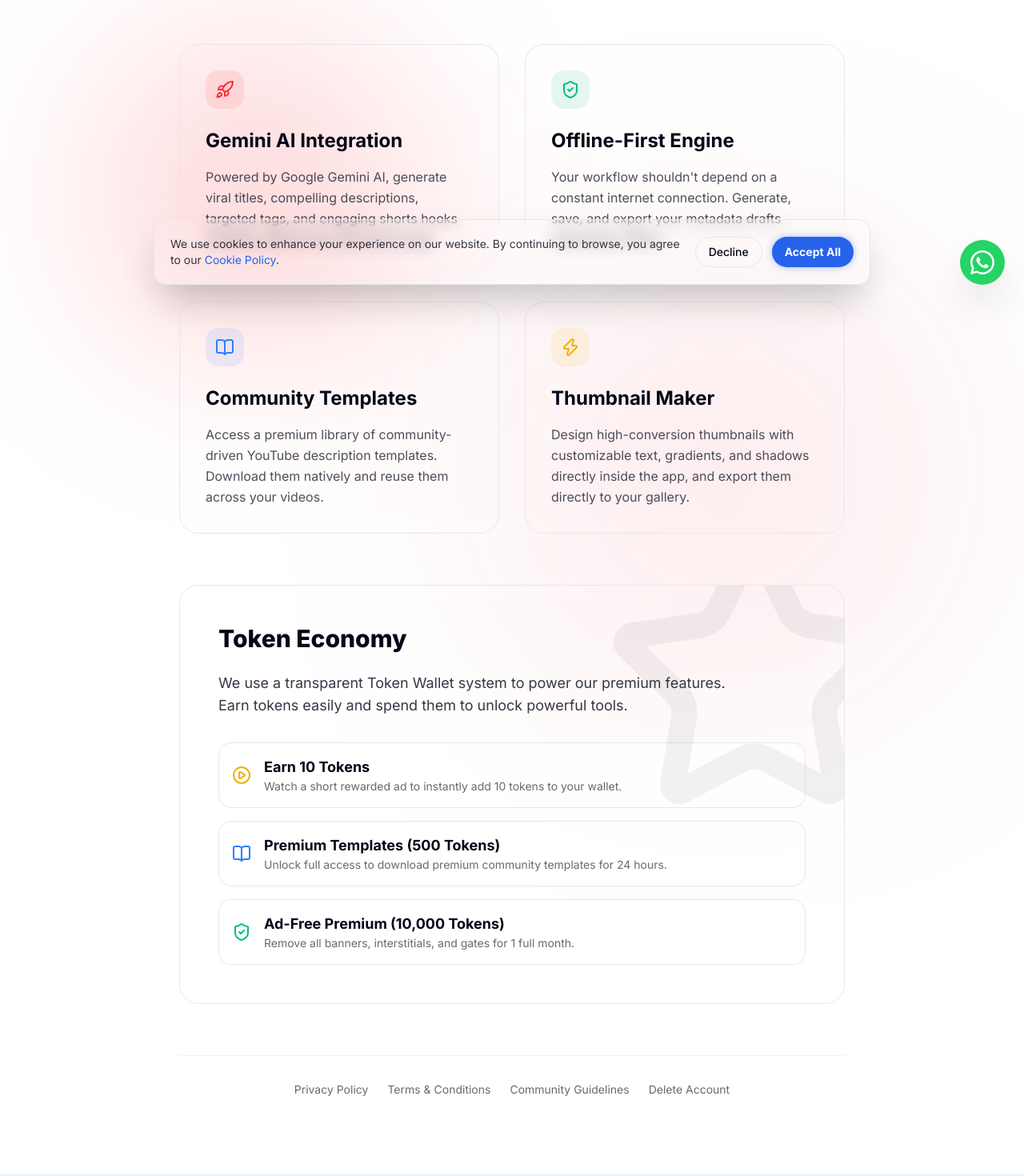
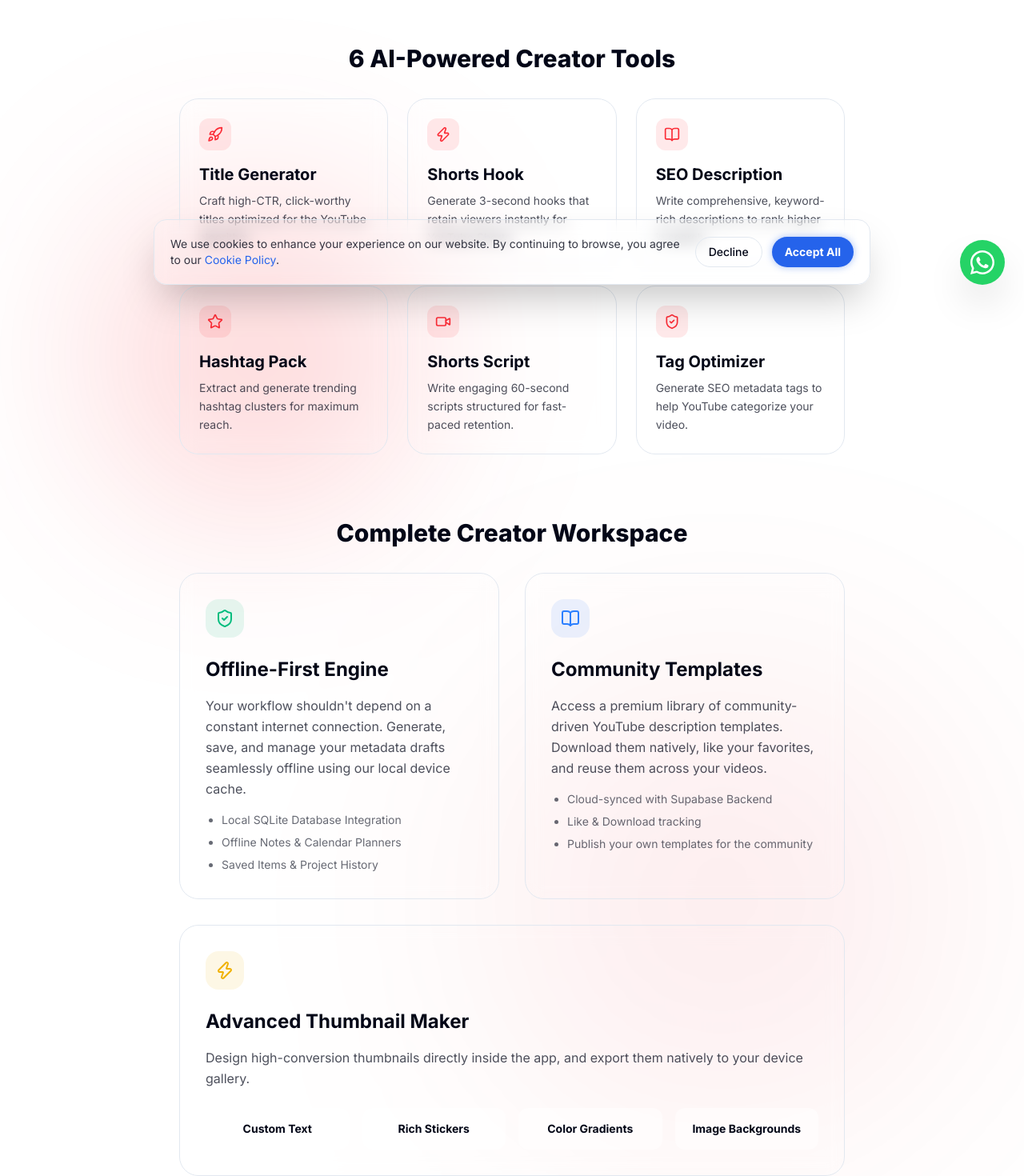
Before and after one commit to solvextechnology/website, a Next.js app: page /products/youtube-viral-toolkit in a window 1280 px wide. Shown: the part 420-1890 px from the top of the page at 80% size. Built offline with nearby package versions, Linux system fonts and the light colour scheme; no server answers.

Commit message:
feat: Enhance product page with detailed app features

```diff
--- a/src/app/products/youtube-viral-toolkit/page.tsx
+++ b/src/app/products/youtube-viral-toolkit/page.tsx
@@ -49,26 +49,42 @@
         </div>
 
         {/* Features Section */}
-        <div className="grid grid-cols-1 md:grid-cols-2 gap-8 mb-16">
-
-          <div className="glass-card p-8 rounded-3xl border border-card-border hover:border-red-500/30 transition-all duration-300">
-            <div className="w-12 h-12 rounded-2xl bg-red-500/10 flex items-center justify-center mb-6">
-              <Rocket className="w-6 h-6 text-red-500" />
+        <div className="mb-16">
+          <h2 className="text-3xl font-extrabold mb-8 text-center">6 AI-Powered Creator Tools</h2>
+          <div className="grid grid-cols-1 md:grid-cols-2 lg:grid-cols-3 gap-6 mb-12">
+            {[
+              { icon: Rocket, title: "Title Generator", desc: "Craft high-CTR, click-worthy titles optimized for the YouTube algorithm." },
+              { icon: Zap, title: "Shorts Hook", desc: "Generate 3-second hooks that retain viewers instantly for YouTube Shorts." },
+              { icon: BookOpen, title: "SEO Description", desc: "Write comprehensive, keyword-rich descriptions to rank higher in search." },
+              { icon: Star, title: "Hashtag Pack", desc: "Extract and generate trending hashtag clusters for maximum reach." },
+              { icon: Video, title: "Shorts Script", desc: "Write engaging 60-second scripts structured for fast-paced retention." },
+              { icon: ShieldCheck, title: "Tag Optimizer", desc: "Generate SEO metadata tags to help YouTube categorize your video." }
+            ].map((tool, i) => (
+              <div key={i} className="glass-card p-6 rounded-3xl border border-card-border hover:border-red-500/30 transition-all duration-300">
+                <div className="w-10 h-10 rounded-xl bg-red-500/10 flex items-center justify-center mb-4">
+                  <tool.icon className="w-5 h-5 text-red-500" />
                 </div>
-            <h3 className="text-2xl font-bold mb-4">Gemini AI Integration</h3>
-            <p className="text-foreground/70 leading-relaxed">
-              Powered by Google Gemini AI, generate viral titles, compelling descriptions, targeted tags, and engaging shorts hooks instantly without ever leaving the app.
-            </p>
+                <h3 className="text-xl font-bold mb-2">{tool.title}</h3>
+                <p className="text-sm text-foreground/70 leading-relaxed">{tool.desc}</p>
+              </div>
+            ))}
           </div>
 
+          <h2 className="text-3xl font-extrabold mb-8 text-center mt-20">Complete Creator Workspace</h2>
+          <div className="grid grid-cols-1 md:grid-cols-2 gap-8">
             <div className="glass-card p-8 rounded-3xl border border-card-border hover:border-red-500/30 transition-all duration-300">
               <div className="w-12 h-12 rounded-2xl bg-emerald-500/10 flex items-center justify-center mb-6">
                 <ShieldCheck className="w-6 h-6 text-emerald-500" />
               </div>
               <h3 className="text-2xl font-bold mb-4">Offline-First Engine</h3>
-            <p className="text-foreground/70 leading-relaxed">
-              Your workflow shouldn't depend on a constant internet connection. Generate, save, and export your metadata drafts seamlessly offline.
+              <p className="text-foreground/70 leading-relaxed mb-4">
+                Your workflow shouldn't depend on a constant internet connection. Generate, save, and manage your metadata drafts seamlessly offline using our local device cache.
               </p>
+              <ul className="list-disc pl-5 text-sm text-foreground/60 space-y-2">
+                <li>Local SQLite Database Integration</li>
+                <li>Offline Notes & Calendar Planners</li>
+                <li>Saved Items & Project History</li>
+              </ul>
             </div>
 
             <div className="glass-card p-8 rounded-3xl border border-card-border hover:border-red-500/30 transition-all duration-300">
@@ -76,19 +92,31 @@
                 <BookOpen className="w-6 h-6 text-blue-500" />
               </div>
               <h3 className="text-2xl font-bold mb-4">Community Templates</h3>
-            <p className="text-foreground/70 leading-relaxed">
-              Access a premium library of community-driven YouTube description templates. Download them natively and reuse them across your videos.
+              <p className="text-foreground/70 leading-relaxed mb-4">
+                Access a premium library of community-driven YouTube description templates. Download them natively, like your favorites, and reuse them across your videos.
               </p>
+              <ul className="list-disc pl-5 text-sm text-foreground/60 space-y-2">
+                <li>Cloud-synced with Supabase Backend</li>
+                <li>Like & Download tracking</li>
+                <li>Publish your own templates for the community</li>
+              </ul>
             </div>
 
-          <div className="glass-card p-8 rounded-3xl border border-card-border hover:border-red-500/30 transition-all duration-300">
+            <div className="glass-card p-8 rounded-3xl border border-card-border hover:border-red-500/30 transition-all duration-300 md:col-span-2">
               <div className="w-12 h-12 rounded-2xl bg-yellow-500/10 flex items-center justify-center mb-6">
                 <Zap className="w-6 h-6 text-yellow-500" />
               </div>
-            <h3 className="text-2xl font-bold mb-4">Thumbnail Maker</h3>
-            <p className="text-foreground/70 leading-relaxed">
-              Design high-conversion thumbnails with customizable text, gradients, and shadows directly inside the app, and export them directly to your gallery.
+              <h3 className="text-2xl font-bold mb-4">Advanced Thumbnail Maker</h3>
+              <p className="text-foreground/70 leading-relaxed mb-4">
+                Design high-conversion thumbnails directly inside the app, and export them natively to your device gallery.
               </p>
+              <div className="grid grid-cols-2 md:grid-cols-4 gap-4 mt-6">
+                <div className="bg-background/50 p-4 rounded-xl text-center"><p className="text-sm font-bold">Custom Text</p></div>
+                <div className="bg-background/50 p-4 rounded-xl text-center"><p className="text-sm font-bold">Rich Stickers</p></div>
+                <div className="bg-background/50 p-4 rounded-xl text-center"><p className="text-sm font-bold">Color Gradients</p></div>
+                <div className="bg-background/50 p-4 rounded-xl text-center"><p className="text-sm font-bold">Image Backgrounds</p></div>
+              </div>
+            </div>
           </div>
         </div>
 
```
Lines whose indentation alone changed are shown as unchanged.
